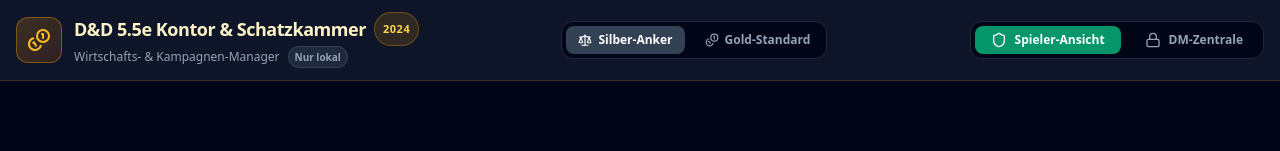
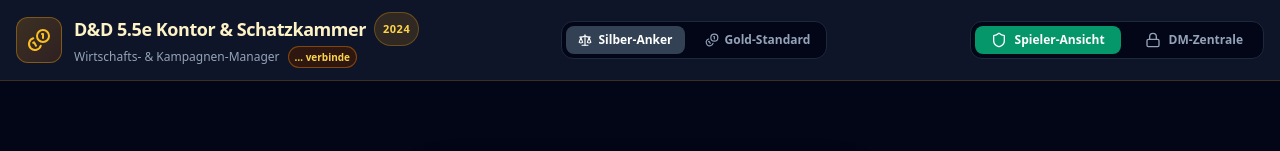
Before and after one commit to Terrarius/DND5.5e-Economysystem, a plain HTML site: page index.html in a window 1280 px wide. Shown: the top 151 px of the page. Drawn offline with nearby package versions, Linux system fonts and the light colour scheme; no server answers.

Commit message:
Update Firebase configuration in index.html
Updated Firebase configuration with actual credentials.

```diff
--- a/index.html
+++ b/index.html
@@ -43,12 +43,12 @@
     <script>
 const { useState, useEffect, useMemo, useRef } = React;
 const FIREBASE_CONFIG = {
-  apiKey: "",
-  authDomain: "",
-  databaseURL: "",
+  apiKey: "AIzaSyCFBWAsu4hbk8hC07x7ErP5wXow6C8aoeU",
+  authDomain: "dnd-hgu.firebaseapp.com",
+  databaseURL: "https://dnd-hgu-default-rtdb.europe-west1.firebasedatabase.app",
   // z.B. https://MEIN-PROJEKT-default-rtdb.europe-west1.firebasedatabase.app
-  projectId: "",
-  appId: ""
+  projectId: "dnd-hgu",
+  appId: "1:307207732652:web:17da9b272c55f80a244e09"
 };
 const FIREBASE_ROOT = "dnd55/state";
 const FIREBASE_ENABLED = !!FIREBASE_CONFIG.databaseURL;
```
